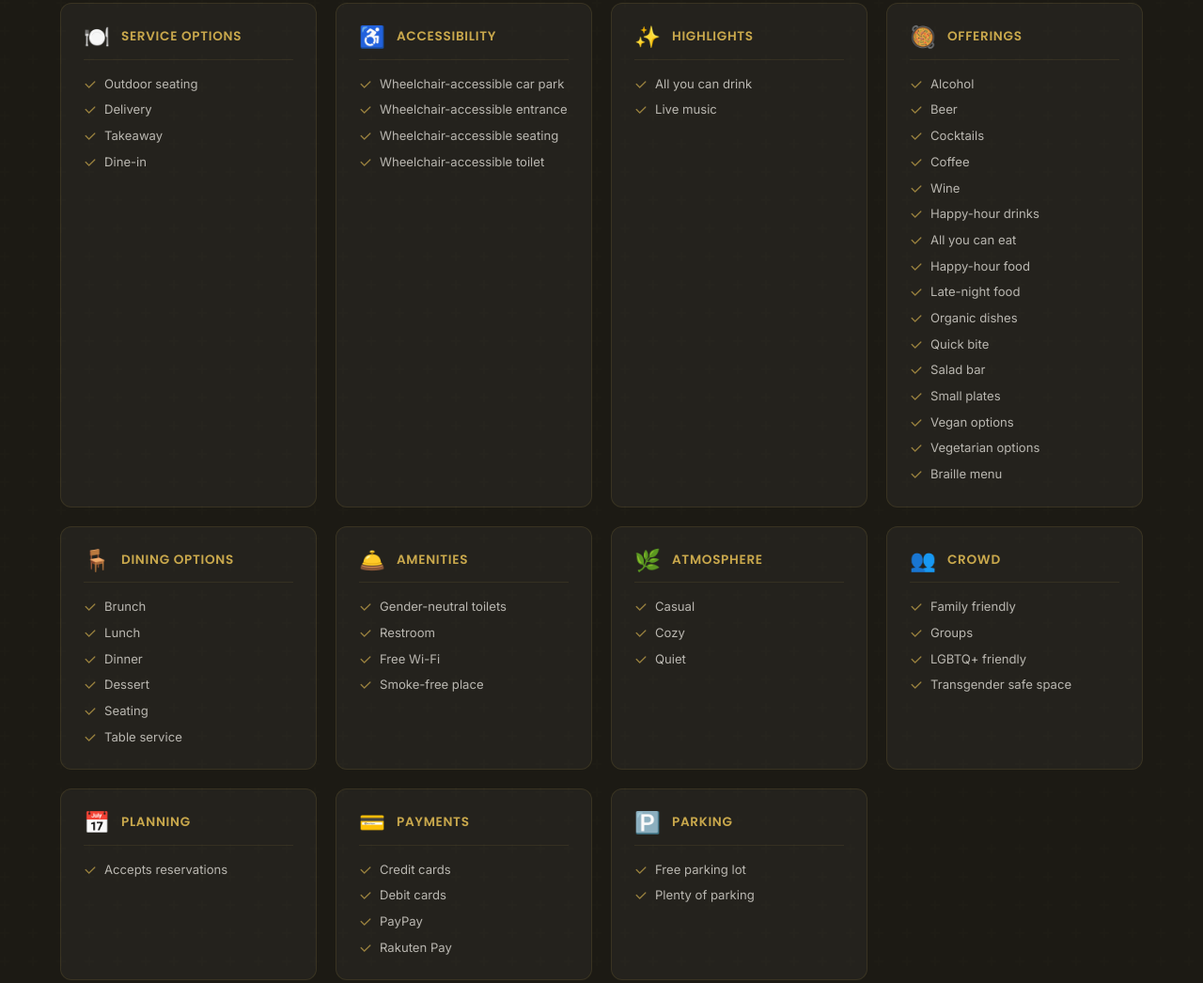
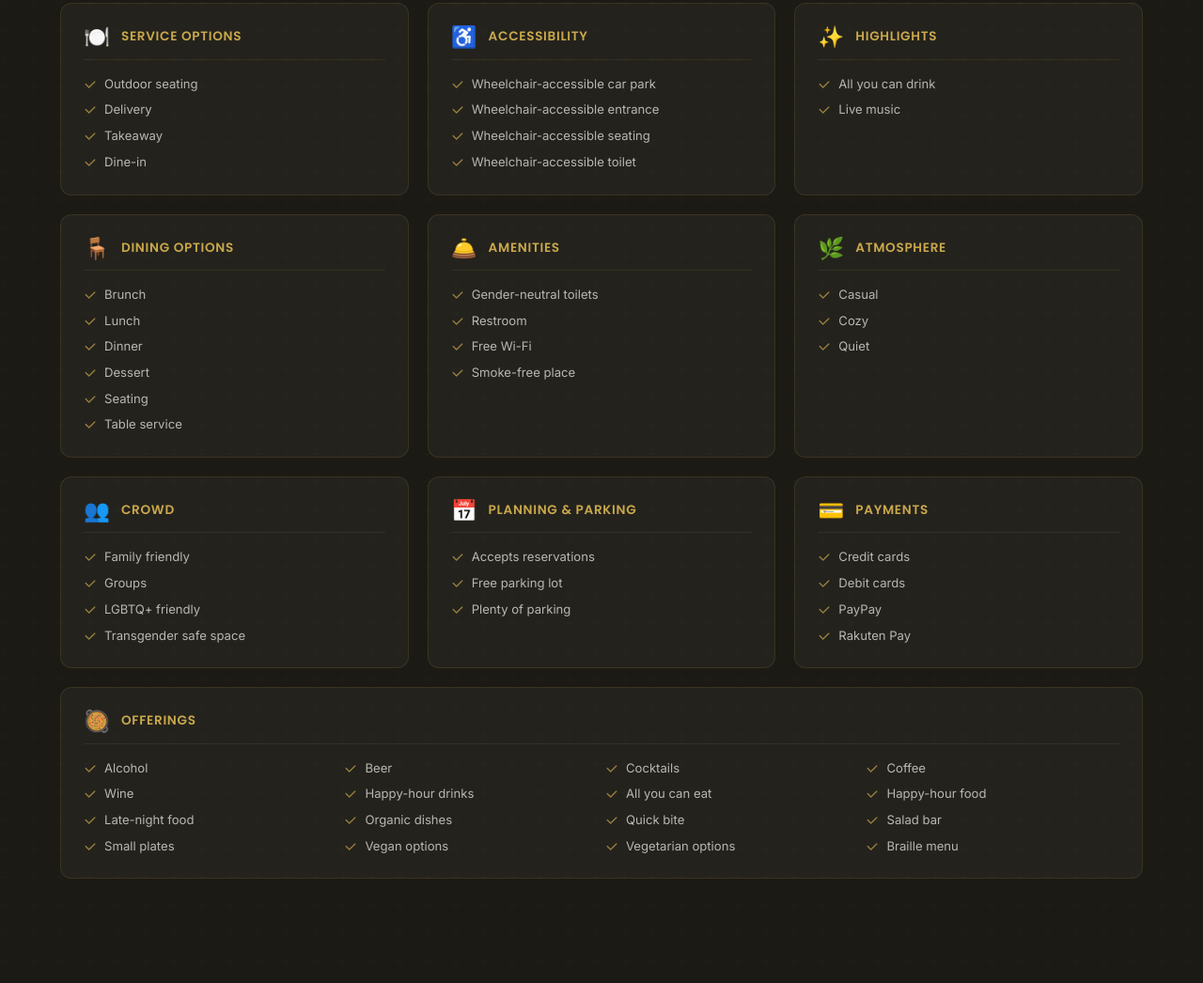
Before and after one commit to GeekyAshwin/indian-yogi-restaurant, a plain HTML site: page index.html in a window 1280 px wide. Shown: the part 4915-5961 px from the top of the page at 94% size. Drawn offline with nearby package versions, Linux system fonts and the light colour scheme.

Commit message:
fix: layout

```diff
--- a/index.html
+++ b/index.html
@@ -248,7 +248,7 @@
         <div class="section-heading-divider"></div>
         <p class="text-cream/50 mt-6 max-w-xl mx-auto">Discover everything we offer — from dining options and accessibility features to atmosphere and payment methods.</p>
       </div>
-      <div id="services-grid" class="grid sm:grid-cols-2 lg:grid-cols-3 xl:grid-cols-4 gap-5 mt-14 reveal-up">
+      <div id="services-grid" class="grid sm:grid-cols-2 lg:grid-cols-3 gap-5 mt-14 reveal-up">
         <!-- Populated by JS -->
       </div>
     </div>
--- a/script.js
+++ b/script.js
@@ -78,10 +78,6 @@ const servicesData = {
     icon: '✨',
     items: ['All you can drink', 'Live music']
   },
-  'Offerings': {
-    icon: '🥘',
-    items: ['Alcohol', 'Beer', 'Cocktails', 'Coffee', 'Wine', 'Happy-hour drinks', 'All you can eat', 'Happy-hour food', 'Late-night food', 'Organic dishes', 'Quick bite', 'Salad bar', 'Small plates', 'Vegan options', 'Vegetarian options', 'Braille menu']
-  },
   'Dining Options': {
     icon: '🪑',
     items: ['Brunch', 'Lunch', 'Dinner', 'Dessert', 'Seating', 'Table service']
@@ -98,17 +94,17 @@ const servicesData = {
     icon: '👥',
     items: ['Family friendly', 'Groups', 'LGBTQ+ friendly', 'Transgender safe space']
   },
-  'Planning': {
+  'Planning & Parking': {
     icon: '📅',
-    items: ['Accepts reservations']
+    items: ['Accepts reservations', 'Free parking lot', 'Plenty of parking']
   },
   'Payments': {
     icon: '💳',
     items: ['Credit cards', 'Debit cards', 'PayPay', 'Rakuten Pay']
   },
-  'Parking': {
-    icon: '🅿️',
-    items: ['Free parking lot', 'Plenty of parking']
+  'Offerings': {
+    icon: '🥘',
+    items: ['Alcohol', 'Beer', 'Cocktails', 'Coffee', 'Wine', 'Happy-hour drinks', 'All you can eat', 'Happy-hour food', 'Late-night food', 'Organic dishes', 'Quick bite', 'Salad bar', 'Small plates', 'Vegan options', 'Vegetarian options', 'Braille menu']
   },
 };
 
@@ -251,8 +247,10 @@ document.addEventListener('keydown', (e) => {
 const servicesGrid = document.getElementById('services-grid');
 if (servicesGrid) {
   const avatarColors = ['#c9a84c', '#e8c96e', '#a07830', '#8B6914', '#D4A017', '#C5B358', '#967117', '#B8860B', '#DAA520', '#CD853F', '#DEB887'];
-  servicesGrid.innerHTML = Object.entries(servicesData).map(([category, data]) => `
-    <div class="service-category-card">
+  servicesGrid.innerHTML = Object.entries(servicesData).map(([category, data]) => {
+    const isOfferings = category === 'Offerings';
+    return `
+      <div class="service-category-card${isOfferings ? ' offerings-card' : ''}">
         <div class="service-category-header">
           <span class="service-category-icon">${data.icon}</span>
           <span class="service-category-title">${category}</span>
@@ -266,7 +264,8 @@ if (servicesGrid) {
           `).join('')}
         </div>
       </div>
-  `).join('');
+    `;
+  }).join('');
 }
 
 /* ─── REVIEWS SLIDER ─────────────────────────────────────── */
--- a/style.css
+++ b/style.css
@@ -664,6 +664,28 @@ h1, h2, h3, h4, h5, h6 {
   opacity: 0.7;
 }
 
+.service-category-card.offerings-card {
+  grid-column: 1 / -1;
+}
+
+.service-category-card.offerings-card .service-items-list {
+  display: grid;
+  grid-template-columns: repeat(4, 1fr);
+  gap: 0.5rem;
+}
+
+@media (max-width: 1024px) {
+  .service-category-card.offerings-card .service-items-list {
+    grid-template-columns: repeat(2, 1fr);
+  }
+}
+
+@media (max-width: 640px) {
+  .service-category-card.offerings-card .service-items-list {
+    grid-template-columns: repeat(1, 1fr);
+  }
+}
+
 /* ─── Review Avatar ─────────────────────────────────────── */
 .review-author-row {
   display: flex;
```
Lines whose indentation alone changed are shown as unchanged.
